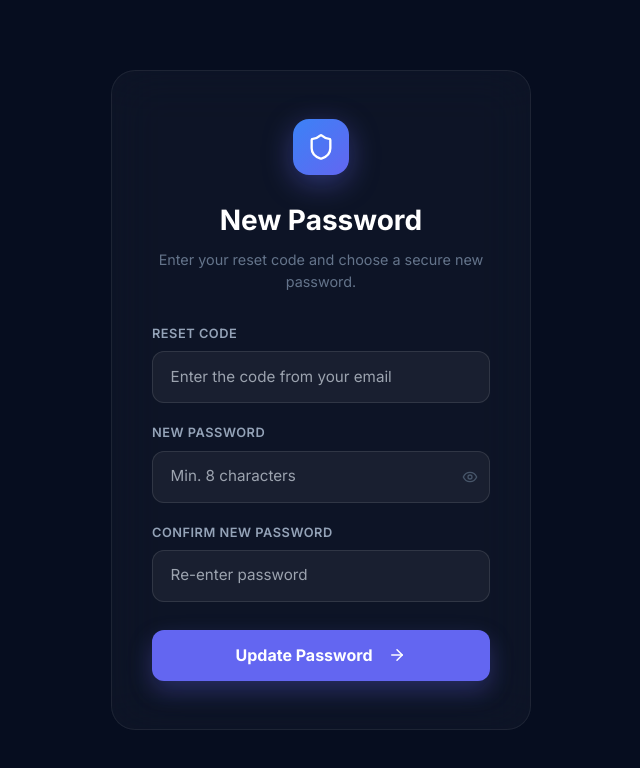
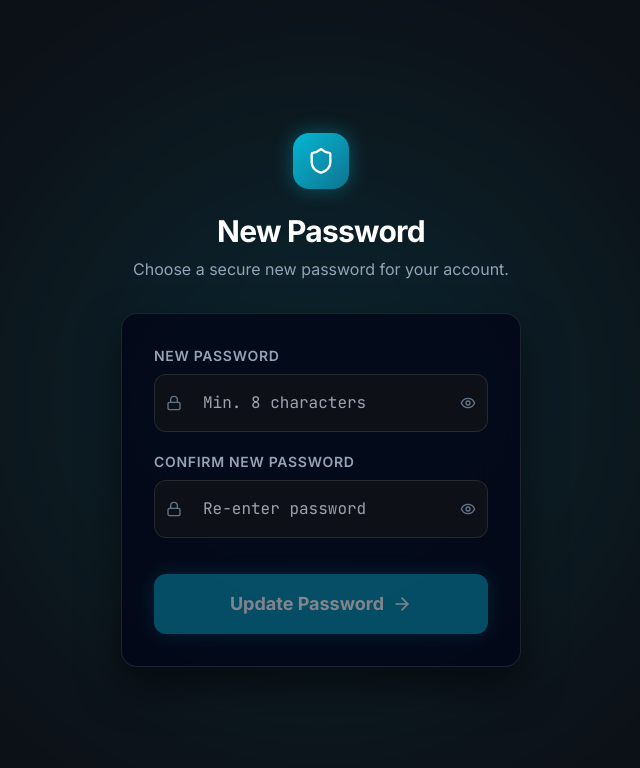
Before and after one commit to dilsara-sandun/Phishiigaurd-Uk, a React (Vite) app in the folder frontend/: page /reset-password in a window 1280 px wide. Shown: the top 768 px of the page, without its empty margins (319-959 px from the left). Built offline with nearby package versions, Linux system fonts and the light colour scheme.

Commit message:
Fix registration form issues, UI tweaks, and wire Brevo SMTP relay

```diff
--- a/frontend/src/pages/LoginPage.jsx
+++ b/frontend/src/pages/LoginPage.jsx
@@ -46,20 +46,20 @@ export default function LoginPage() {
           <div className="inline-flex items-center justify-center w-14 h-14 rounded-2xl bg-gradient-to-br from-brand-500 to-brand-700 shadow-[0_0_20px_rgba(6,182,212,0.4)] mb-6">
             <Shield size={28} className="text-white" />
           </div>
-          <h1 className="text-4xl font-extrabold text-white tracking-tight mb-3">Access Platform</h1>
-          <p className="text-slate-400 text-lg">Enter your node credentials to continue to PhishGuard UK.</p>
+          <h1 className="text-4xl font-extrabold text-white tracking-tight mb-3">Sign In</h1>
+          <p className="text-slate-400 text-lg">Enter your credentials to access PhishGuard UK.</p>
         </div>
 
         <div className="bg-midnight-900/80 border border-white/10 rounded-2xl p-8 backdrop-blur-xl shadow-[0_20px_40px_rgba(0,0,0,0.5)]">
           <form onSubmit={handleSubmit} className="flex flex-col gap-5">
             <div>
-              <label className="block text-sm font-semibold text-slate-400 uppercase tracking-wider mb-2">Institutional Email</label>
+              <label className="block text-sm font-semibold text-slate-400 uppercase tracking-wider mb-2">Email Address</label>
               <div className="relative">
                 <Mail size={16} className="absolute left-3 top-1/2 -translate-y-1/2 text-slate-500" />
                 <input
                   type="email"
                   required
-                  placeholder="analyst@bank.co.uk"
+                  placeholder="you@example.com"
                   value={email}
                   onChange={e => setEmail(e.target.value)}
                   className="w-full bg-graphite-900 border border-white/10 rounded-xl py-4 pl-12 pr-4 text-white text-base focus:border-brand-500 focus:outline-none transition-colors"
@@ -69,8 +69,8 @@ export default function LoginPage() {
 
             <div>
               <div className="flex items-center justify-between mb-2">
-                <label className="block text-sm font-semibold text-slate-400 uppercase tracking-wider">Access Key</label>
-                <button type="button" onClick={() => setShowForgot(true)} className="text-sm font-medium text-brand-400 hover:text-brand-300">Recover Key</button>
+                <label className="block text-sm font-semibold text-slate-400 uppercase tracking-wider">Password</label>
+                <button type="button" onClick={() => setShowForgot(true)} className="text-sm font-medium text-brand-400 hover:text-brand-300">Recover Password</button>
               </div>
               <div className="relative">
                 <Lock size={16} className="absolute left-3 top-1/2 -translate-y-1/2 text-slate-500" />
@@ -100,14 +100,14 @@ export default function LoginPage() {
               {loading ? (
                 <div className="w-6 h-6 border-2 border-white/20 border-t-white rounded-full animate-spin" />
               ) : (
-                <>Authenticate <ArrowRight size={20} /></>
+                <>Sign In <ArrowRight size={20} /></>
               )}
             </button>
           </form>
 
           <div className="mt-8 pt-6 border-t border-white/5 text-center">
             <p className="text-base text-slate-400">
-              Not registered? <Link to="/register" className="text-white font-bold hover:text-brand-400 transition-colors">Request a Node</Link>
+              Not registered? <Link to="/register" className="text-white font-bold hover:text-brand-400 transition-colors">Create Account</Link>
             </p>
           </div>
         </div>
@@ -120,8 +120,8 @@ export default function LoginPage() {
             <button onClick={() => setShowForgot(false)} className="absolute top-4 right-4 text-slate-500 hover:text-white">
               <X size={20} />
             </button>
-            <h3 className="text-xl font-bold text-white mb-2">Recover Access Key</h3>
-            <p className="text-sm text-slate-400 mb-6">Enter your institutional email address to receive recovery instructions.</p>
+            <h3 className="text-xl font-bold text-white mb-2">Recover Password</h3>
+            <p className="text-sm text-slate-400 mb-6">Enter your email address to receive recovery instructions.</p>
 
             <form onSubmit={handleForgotSubmit} className="flex flex-col gap-4">
               <div className="relative">
@@ -129,7 +129,7 @@ export default function LoginPage() {
                 <input
                   type="email"
                   required
-                  placeholder="analyst@bank.co.uk"
+                  placeholder="you@example.com"
                   value={forgotEmail}
                   onChange={e => setForgotEmail(e.target.value)}
                   className="w-full bg-graphite-900 border border-white/10 rounded-xl py-2.5 pl-10 pr-4 text-white text-sm focus:border-brand-500 focus:outline-none"
--- a/frontend/src/pages/ResetPasswordPage.jsx
+++ b/frontend/src/pages/ResetPasswordPage.jsx
@@ -6,12 +6,12 @@ import toast from 'react-hot-toast'
 
 export default function ResetPasswordPage() {
   const [searchParams] = useSearchParams()
-  const tokenFromUrl = searchParams.get('token') || ''
+  const token = searchParams.get('token') || ''
 
-  const [token, setToken] = useState(tokenFromUrl)
   const [newPassword, setNewPassword] = useState('')
   const [confirmPassword, setConfirmPassword] = useState('')
   const [showPwd, setShowPwd] = useState(false)
+  const [showConfirm, setShowConfirm] = useState(false)
   const [loading, setLoading] = useState(false)
 
   const { resetPassword } = useAuth()
@@ -19,6 +19,10 @@ export default function ResetPasswordPage() {
 
   const handleSubmit = async (e) => {
     e.preventDefault()
+    if (!token) {
+      toast.error('Invalid or missing reset token.')
+      return
+    }
     if (newPassword !== confirmPassword) {
       toast.error('Passwords do not match')
       return
@@ -27,52 +31,31 @@ export default function ResetPasswordPage() {
     const success = await resetPassword(token, newPassword)
     setLoading(false)
     if (success) {
+      toast.success('Password successfully reset. Please sign in.')
       navigate('/login')
     }
   }
 
   return (
-    <div style={{
-      minHeight: '100vh', display: 'flex', alignItems: 'center', justifyContent: 'center',
-      background: '#060d1f', padding: '1.5rem'
-    }}>
-      <div style={{
-        width: '100%', maxWidth: '420px',
-        background: 'rgba(255,255,255,0.03)', backdropFilter: 'blur(24px)',
-        border: '1px solid rgba(255,255,255,0.07)', borderRadius: 24,
-        padding: '3rem 2.5rem',
-      }}>
-        <div style={{ textAlign: 'center', marginBottom: '2rem' }}>
-          <div style={{
-            width: 56, height: 56, borderRadius: 16,
-            background: 'linear-gradient(135deg,#3b82f6,#6366f1)',
-            display: 'flex', alignItems: 'center', justifyContent: 'center',
-            margin: '0 auto 1.5rem', boxShadow: '0 8px 30px rgba(99,102,241,0.4)',
-          }}>
-            <Shield size={28} color="#fff" />
+    <div className="min-h-screen flex flex-col items-center justify-center bg-graphite-900 text-slate-300 relative overflow-hidden font-sans">
+      {/* Background glow */}
+      <div className="absolute top-1/2 left-1/2 -translate-x-1/2 -translate-y-1/2 w-[600px] h-[600px] bg-brand-500/10 rounded-full blur-[120px] pointer-events-none" />
+
+      <div className="w-full max-w-md relative z-10 px-6">
+        <div className="text-center mb-8">
+          <div className="inline-flex items-center justify-center w-14 h-14 rounded-2xl bg-gradient-to-br from-brand-500 to-brand-700 shadow-[0_0_20px_rgba(6,182,212,0.4)] mb-6">
+            <Shield size={28} className="text-white" />
           </div>
-          <h2 style={{ color: '#fff', fontSize: '1.75rem', fontWeight: 800, marginBottom: '0.5rem' }}>New Password</h2>
-          <p style={{ color: '#64748b', fontSize: '0.9rem' }}>
-            Enter your reset code and choose a secure new password.
-          </p>
+          <h2 className="text-3xl font-extrabold text-white tracking-tight mb-2">New Password</h2>
+          <p className="text-slate-400 text-base">Choose a secure new password for your account.</p>
         </div>
 
-        <form onSubmit={handleSubmit} style={{ display: 'flex', flexDirection: 'column', gap: '1.25rem' }}>
+        <div className="bg-midnight-900/80 border border-white/10 rounded-2xl p-8 backdrop-blur-xl shadow-[0_20px_40px_rgba(0,0,0,0.5)]">
+          <form onSubmit={handleSubmit} className="flex flex-col gap-5">
             <div>
-            <label style={labelStyle}>Reset Code</label>
-            <input
-              type="text"
-              required
-              placeholder="Enter the code from your email"
-              value={token}
-              onChange={e => setToken(e.target.value)}
-              style={inputStyle}
-            />
-          </div>
-
-          <div>
-            <label style={labelStyle}>New Password</label>
-            <div style={{ position: 'relative' }}>
+              <label className="block text-sm font-semibold text-slate-400 uppercase tracking-wider mb-2">New Password</label>
+              <div className="relative">
+                <Lock size={16} className="absolute left-3 top-1/2 -translate-y-1/2 text-slate-500" />
                 <input
                   type={showPwd ? 'text' : 'password'}
                   required
@@ -80,12 +63,12 @@ export default function ResetPasswordPage() {
                   placeholder="Min. 8 characters"
                   value={newPassword}
                   onChange={e => setNewPassword(e.target.value)}
-                style={{ ...inputStyle, paddingRight: '2.8rem' }}
+                  className="w-full bg-graphite-900 border border-white/10 rounded-xl py-4 pl-12 pr-12 text-white text-base font-mono focus:border-brand-500 focus:outline-none transition-colors"
                 />
                 <button
                   type="button"
                   onClick={() => setShowPwd(!showPwd)}
-                style={eyeButtonStyle}
+                  className="absolute right-3 top-1/2 -translate-y-1/2 text-slate-500 hover:text-slate-300"
                 >
                   {showPwd ? <EyeOff size={16} /> : <Eye size={16} />}
                 </button>
@@ -93,52 +76,48 @@ export default function ResetPasswordPage() {
             </div>
 
             <div>
-            <label style={labelStyle}>Confirm New Password</label>
+              <label className="block text-sm font-semibold text-slate-400 uppercase tracking-wider mb-2">Confirm New Password</label>
+              <div className="relative">
+                <Lock size={16} className="absolute left-3 top-1/2 -translate-y-1/2 text-slate-500" />
                 <input
-              type={showPwd ? 'text' : 'password'}
+                  type={showConfirm ? 'text' : 'password'}
                   required
                   placeholder="Re-enter password"
                   value={confirmPassword}
                   onChange={e => setConfirmPassword(e.target.value)}
-              style={inputStyle}
+                  className={`w-full bg-graphite-900 border rounded-xl py-4 pl-12 pr-12 text-white text-base font-mono focus:outline-none transition-colors ${
+                    confirmPassword && confirmPassword !== newPassword
+                      ? 'border-red-500 focus:border-red-400'
+                      : 'border-white/10 focus:border-brand-500'
+                  }`}
                 />
+                <button
+                  type="button"
+                  onClick={() => setShowConfirm(!showConfirm)}
+                  className="absolute right-3 top-1/2 -translate-y-1/2 text-slate-500 hover:text-slate-300"
+                >
+                  {showConfirm ? <EyeOff size={16} /> : <Eye size={16} />}
+                </button>
+              </div>
+               {confirmPassword && confirmPassword !== newPassword && (
+                <p className="text-xs text-red-400 mt-1">Passwords do not match</p>
+              )}
             </div>
 
             <button
               type="submit"
-            disabled={loading}
-            style={{
-              display: 'flex', alignItems: 'center', justifyContent: 'center', gap: '0.5rem',
-              padding: '0.85rem', marginTop: '0.5rem',
-              background: loading ? 'rgba(99,102,241,0.5)' : '#6366f1',
-              border: 'none', borderRadius: 12, color: '#fff',
-              fontSize: '1rem', fontWeight: 700, cursor: loading ? 'not-allowed' : 'pointer',
-              boxShadow: '0 10px 25px rgba(99,102,241,0.3)',
-            }}
+              disabled={loading || !token || (confirmPassword.length > 0 && confirmPassword !== newPassword)}
+              className="mt-4 w-full py-4 rounded-xl bg-brand-600 hover:bg-brand-500 text-white font-bold text-lg shadow-[0_0_20px_rgba(6,182,212,0.3)] hover:shadow-[0_0_35px_rgba(6,182,212,0.5)] transition-all flex items-center justify-center gap-2 disabled:opacity-50 disabled:cursor-not-allowed"
             >
-            {loading ? 'Updating...' : <><span style={{marginRight: '8px'}}>Update Password</span><ArrowRight size={18} /></>}
+              {loading ? (
+                <div className="w-6 h-6 border-2 border-white/20 border-t-white rounded-full animate-spin" />
+              ) : (
+                <>Update Password <ArrowRight size={20} /></>
+              )}
             </button>
           </form>
         </div>
       </div>
+    </div>
   )
 }
-
-const labelStyle = {
-  display: 'block', color: '#94a3b8', fontSize: '0.8rem', fontWeight: 600,
-  marginBottom: '0.5rem', textTransform: 'uppercase', letterSpacing: '0.04em'
-}
-
-const inputStyle = {
-  width: '100%', boxSizing: 'border-box',
-  padding: '0.85rem 1.1rem',
-  background: 'rgba(255,255,255,0.05)',
-  border: '1px solid rgba(255,255,255,0.1)',
-  borderRadius: 12, color: '#fff',
-  fontSize: '0.95rem', outline: 'none',
-}
-
-const eyeButtonStyle = {
-  position: 'absolute', right: 12, top: '50%', transform: 'translateY(-50%)',
-  background: 'none', border: 'none', cursor: 'pointer', color: '#475569'
-}
```
Also changed, not shown: 2 other files (tests, documents, lock files or other folders). Lines whose indentation alone changed are shown as unchanged.
